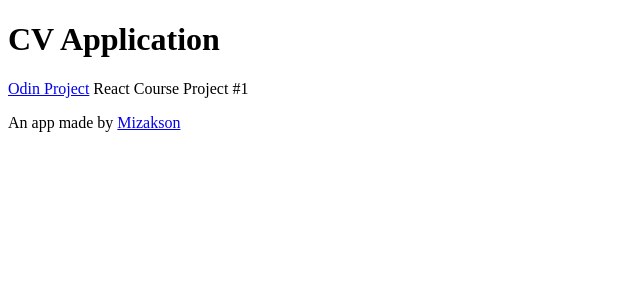
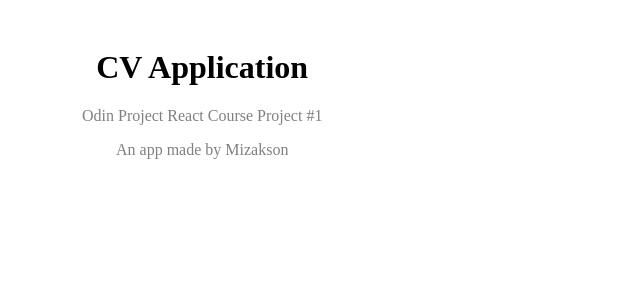
Before and after one commit to Mizakson/cv-application, a React (Vite) app: page / in a window 1280 px wide. Shown: the top 300 px of the page, without its empty margins (0-640 px from the left). Built offline with nearby package versions, Linux system fonts and the light colour scheme.

Commit message:
Style header

```diff
--- a/src/App.jsx
+++ b/src/App.jsx
@@ -1,11 +1,11 @@
 // import { useState } from 'react'
 import './styles/App.css'
+import './styles/index.css'
 import Header from "./components/Header.jsx";
 
 function App() {
   // const [count, setCount] = useState(0)
 
-  console.log("OK...")
   return (
    <Header />
   )
--- a/src/components/Header.jsx
+++ b/src/components/Header.jsx
@@ -3,8 +3,8 @@
         <header>
             <h1 className="main-title">CV Application</h1>
             <div className="about">
-                <p className="project-number"><a href="www.theodinproject.com">Odin Project</a> React Course Project #1</p>
-                <p className="author">An app made by <a href="www.github.com/mizakson">Mizakson</a></p>
+                <p className="project-number"><a href="www.theodinproject.com" title="www.theodinproject.com">Odin Project</a> React Course Project #1</p>
+                <p className="author">An app made by <a href="www.github.com/mizakson" title="www.github.com/mizakson">Mizakson</a></p>
             </div>
         </header>
     )
--- a/src/styles/index.css
+++ b/src/styles/index.css
@@ -0,0 +1,22 @@
+body {
+    padding: 1.5%;
+}
+
+a {
+    text-decoration: none;
+    color: inherit;
+}
+
+a:hover {
+    color: blue;
+}
+
+header {
+    min-width: 250px;
+    max-width: 350px;
+    text-align: center;
+}
+
+.about > p {
+    color: gray;
+}
```
